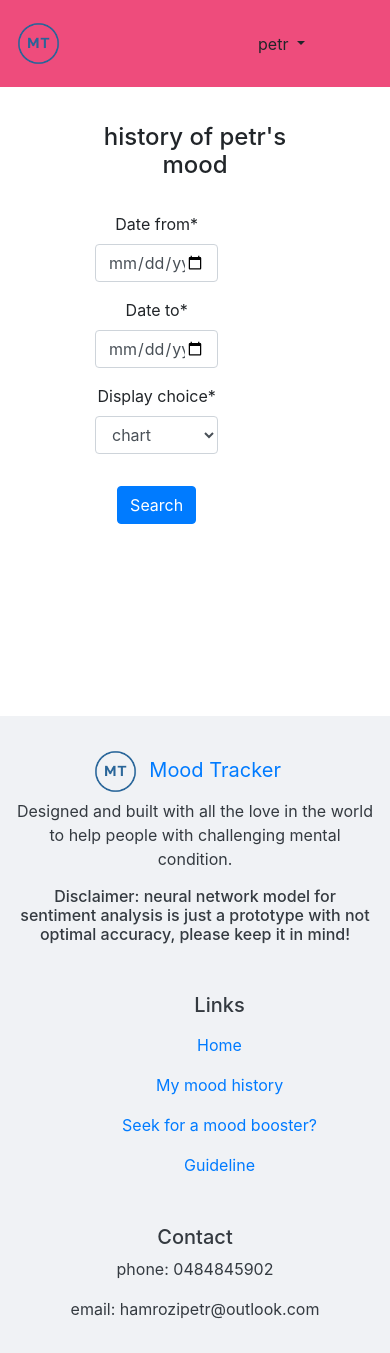
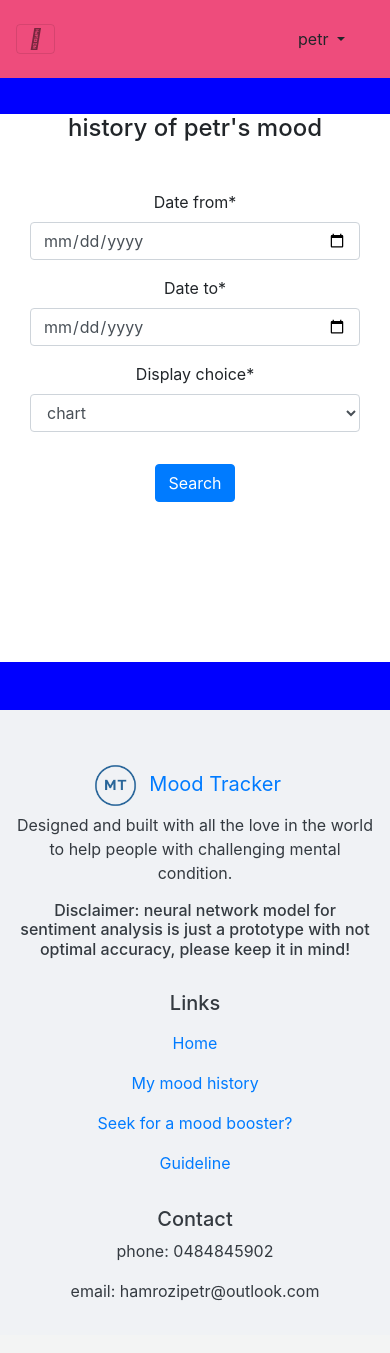
Before and after one commit to hampet1/moodtracker, a Django app: page /home/mood_history/ in a window 390 px wide. After the commit the page ends 1301 px from the top, so only its background shows below. Run offline with Django 3.2, Linux system fonts and the light colour scheme; a user stored in the database is signed in; data comes from the database, SQL or seed files in the repository; both versions use the stored data as it was after the commit; some libraries are stand-ins or nearby versions.

Commit message:
setting up responsive layout

```diff
--- a/mood/static/mood/styles.css
+++ b/mood/static/mood/styles.css
@@ -38,13 +38,33 @@
 }
 */
 
-#content {
+#wrapper {
     width:100%;
     background-color:#ffffff !important;
     float:left;
     margin:auto;
 
 }
+
+@media screen and (max-width: 800px) {
+  #content {
+    background-color:blue !important;
+    width: 150%; /* The width is 100%, when the viewport is 800px or smaller */
+    padding: 10%;
+  }
+
+
+    #wrapper {
+        width:100%;
+        background-color:blue !important;
+        float:left;
+        margin:auto;
+
+}
+}
+
+
+
 /*
 .sidenav a {
     padding:6px 8px 6px 16px;
--- a/mood/templates/mood/base.html
+++ b/mood/templates/mood/base.html
@@ -12,7 +12,9 @@
 
 
     <link rel="stylesheet" href="https://cdnjs.cloudflare.com/ajax/libs/datepicker/0.6.5/datepicker.min.css" integrity="sha256-b88RdwbRJEzRx95nCuuva+hO5ExvXXnpX+78h8DjyOE=" crossorigin="anonymous" />
-  <script src="https://cdnjs.cloudflare.com/ajax/libs/datepicker/0.6.5/datepicker.min.js" integrity="sha256-/7FLTdzP6CfC1VBAj/rsp3Rinuuu9leMRGd354hvk0k=" crossorigin="anonymous"></script>
+    <script src="https://cdnjs.cloudflare.com/ajax/libs/datepicker/0.6.5/datepicker.min.js" integrity="sha256-/7FLTdzP6CfC1VBAj/rsp3Rinuuu9leMRGd354hvk0k=" crossorigin="anonymous"></script>
+    <!-- Load an icon library to show a hamburger menu (bars) on small screens -->
+    <link rel="stylesheet" href="https://cdnjs.cloudflare.com/ajax/libs/font-awesome/4.7.0/css/font-awesome.min.css">
 	<!-- custom js and css -->
     <link href="{% static 'mood/styles.css' %}" rel="stylesheet">
 
@@ -34,9 +36,16 @@
 {% load static %}
 <nav id = "my-nav" class="navbar navbar-expand-lg navbar-light bg-primary p-3 font-weight-bold">
   <div class="container-fluid">
+
+      <button class="navbar-toggler toggler-example" type="button" data-toggle="collapse" data-target="#navbarSupportedContent1"
+    aria-controls="navbarSupportedContent1" aria-expanded="false" aria-label="Toggle navigation"><span class="dark-blue-text"><i
+        class="fas fa-bars fa-1x"></i></span></button>
+
+  <!-- Collapsible content -->
+  <div class="collapse navbar-collapse" id="navbarSupportedContent1">
     <a class="navbar-brand" href="{% url 'index' %}"><img src="{% static 'mood/logo.png' %}" class="logo-sm"></a>
 
-    <div class="collapse navbar-collapse" id="navbarNav">
+
       <ul class="navbar-nav">
         <li class="nav-item">
           <a class="nav-link {% if request.path == '/'%} active {% endif %}" href="{% url 'index' %}">Home</a>
@@ -52,8 +61,10 @@
         </li>
       </ul>
     </div>
+
+
     {% if request.user.is_authenticated %}
-        <div class="nav-item dropdown btn-sm mr-5">
+        <div class="nav-item dropdown btn-sm mr-2 pr-2">
           <button class="btn dropdown-toggle" type="button" id="dropdownMenuButton" data-toggle="dropdown" aria-haspopup="true" aria-expanded="false">
               {{request.user}}
           </button>
@@ -71,8 +82,8 @@
 <div id="wrapper">
 <div class="container-fluid">
 
-		<div class="row justify-content-center mt-3 mb-5 pb-5" style="background-color: #ffffff">
-			<div class="col-8">
+		<div class="row justify-content-center mt-3 mb-5 pb-2" style="background-color: #ffffff">
+			<div class="col-md-8 col-sm-4 col-xs-4" >
 
 				{% block headline %}
 
@@ -96,16 +107,17 @@
 
 </div>
 
-    <footer class="bg-white text-dark pt-1 pb-3 mt-auto" style="background-color: #f0f2f5 !important;">
-        <div class="container text-center text-md-left">
-            <div class="row text-center text-md-left">
-                <div class="col-md-5 col-lg-5 col-xl-5 max-auto mt-4">
+    <footer class="bg-white text-dark pt-5 pb-3 mt-auto" style="background-color: #f0f2f5 !important;">
+        <div class="container text-md-left">
+            <div class="row text-center">
+                <div class="col-md-4 col-sm-4 col-xs-4" >
                 <a class="navbar-brand" href="{% url 'index' %}"><img src="{% static 'mood/logo.png' %}" class="logo-sm">&nbsp Mood Tracker</a>
-                <p>Designed and built with all the love in the world to help people with challenging mental condition. <h6>Disclaimer: neural network model for sentiment analysis is just a prototype with not optimal accuracy, please keep it in mind! </h6>
+                <p>Designed and built with all the love in the world to help people with challenging mental condition. <h6>Disclaimer: neural network model for sentiment analysis is just a prototype with not optimal accuracy, please keep it in mind! </h6></br>
 
                 </div>
-                <div class="col-md-4 col-lg-3 col-xl-3 mt-4 pt-3 pl-5 ml-3">
+                <div class="col-md-4 col-sm-4 col-xs-4" >
                 <h5 class="text">Links</h5>
+
                 <ul class="navbar-nav">
                     <li class="nav-item">
                       <a class="nav-link {% if request.path == '/'%} active {% endif %}" href="{% url 'index' %}">Home</a>
@@ -117,12 +129,12 @@
                       <a class="nav-link {% if request.path == '/home/mood_boost/'%} active {% endif %}" href="{% url 'mood_boost' %}">Seek for a mood booster?</a>
                     </li>
                     <li class="nav-item">
-                      <a class="nav-link {% if request.path == '/home/guideline/'%} active {% endif %}" href="{% url 'guideline' %}">Guideline</a>
+                      <a class="nav-link {% if request.path == '/home/guideline/'%} active {% endif %}" href="{% url 'guideline' %}">Guideline</a></br>
                     </li>
                   </ul>
                 </div>
 
-                <div class="col-md-3 col-lg-3 col-xl-3 max-auto mt-4 pt-3 ">
+                <div class="col-md-4 col-sm-4 col-xs-4" >
                     <h5 class="text">Contact</h5>
                     <p>phone: 0484845902</p>
                     <p>email: hamrozipetr@outlook.com</p>
--- a/mood/templates/mood/mood_history.html
+++ b/mood/templates/mood/mood_history.html
@@ -26,8 +26,8 @@
         </div>
     {% endif %}
     <div class="container">
-      <div class="row justify-content-md-center">
-        <div class="col-8">
+      <div class="row justify-content-center mt-3 mb-5 pb-2">
+			<div class="col-md-8 col-sm-4 col-xs-4" >
             <form action="{% url 'mood_history_result' %}" method="POST">
                 {% csrf_token %}
                 {{search_form | crispy}}
--- a/mood/templates/mood/results.html
+++ b/mood/templates/mood/results.html
@@ -36,6 +36,7 @@
        {{bla|safe}}
 </div>
 -->
+
     {% if plots %}
 
 
```
Also changed, not shown: mood/templates/mood/index.html (+3 -10 lines), db.sqlite3.
